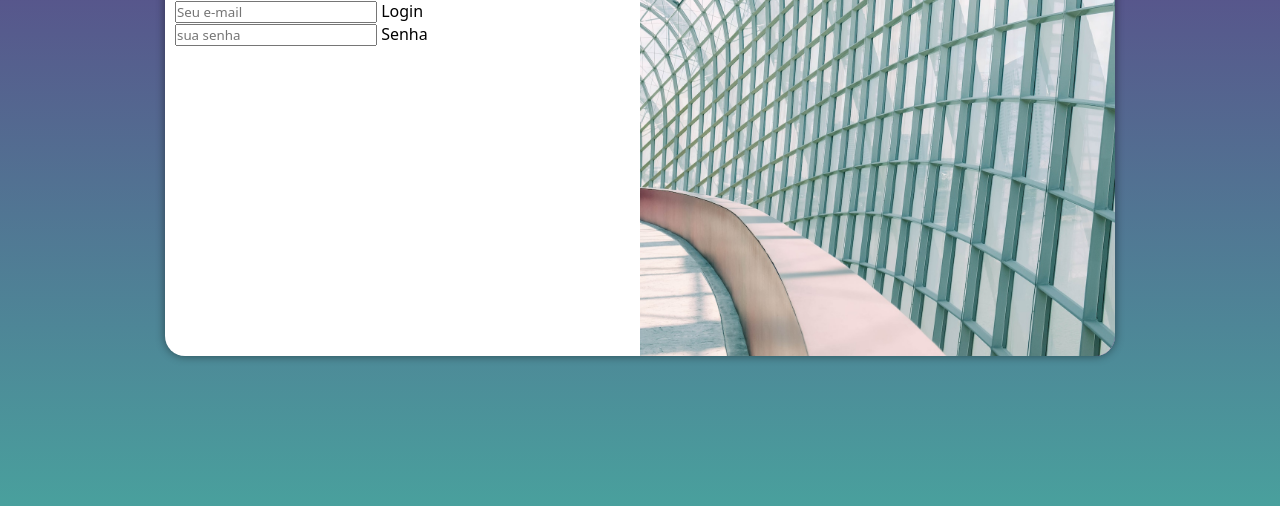
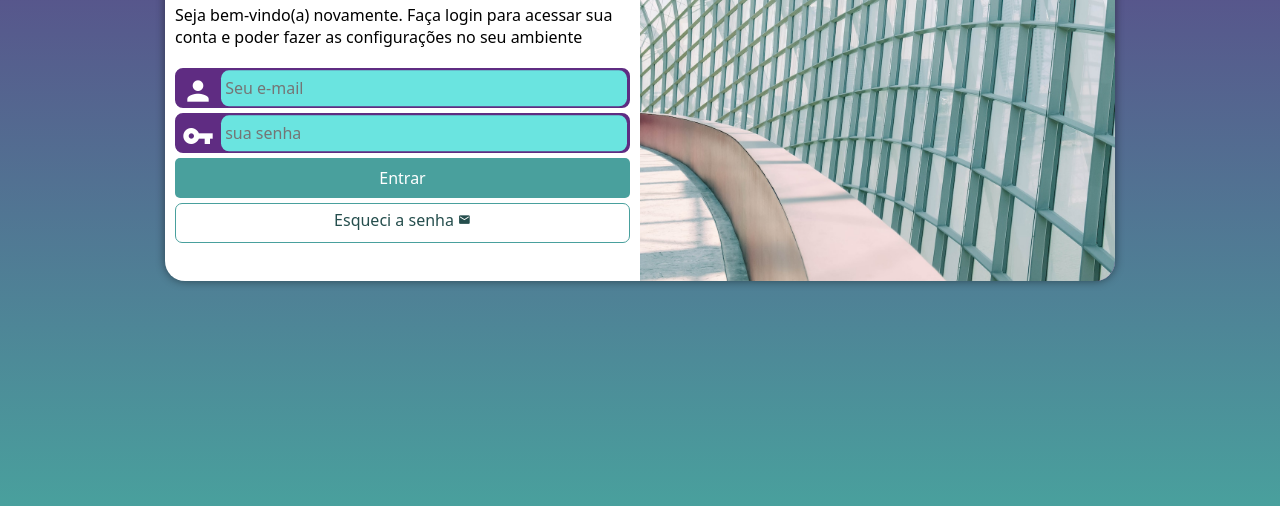
Before and after one commit to IsraelPBSousa/projeto-login, a plain HTML site: page index.html in a window 1280 px wide. Shown: the part 294-800 px from the top of the page. Drawn offline with Linux system fonts and the light colour scheme.

Commit message:
finalizado

```diff
--- a/estilos/media-query.css
+++ b/estilos/media-query.css
@@ -14,6 +14,7 @@ Grandes telas: acima de 1200px
     }
     section#login {
         width: 80vw;
+        height: 280px;
     }
     section#login > div#imagem {
         float: left;
@@ -31,6 +32,7 @@ Grandes telas: acima de 1200px
     }
     section#login {
         width: 950px;
+        height: 350px;
     }
     section#login > div#imagem {
         float: right;
@@ -45,6 +47,7 @@ Grandes telas: acima de 1200px
         font-size: 2em;
     }
     div#formulario > p {
-        font-size: 1.2em;
+        font-size: 1em;
+        margin: 20px 0px;
     }
 }
--- a/estilos/style.css
+++ b/estilos/style.css
@@ -26,7 +26,6 @@ section#login {
     position: absolute;
     top: 50%;
     left: 50%;
-    transform: translate(-50%, -50% );
     overflow: hidden;
 
     background-color: white;
@@ -35,6 +34,7 @@ section#login {
     border-radius: 20px;
     box-shadow: 0px 0px 10px rgba(0, 0, 0, 0.459);
 
+    transform: translate(-50%, -50% );
     transition: width .3s, height .3s;
     transition-timing-function: ease;
 }
@@ -56,3 +56,70 @@ div#formulario > h1 {
 div#formulario > p {
     font-size: 0.8em;
 }
+form > div.campo {
+    background-color: #5f2c82;
+    border: 2px solid #5f2c82;
+    display: block;
+    width: 100%;
+    height: 40px;
+    border-radius: 8px;
+    margin: 5px 0px;
+}
+div.campo > label {
+    display: none;
+}
+div.campo > i {
+    color: white;
+    /*background-color: black;*/
+    font-size: 2em;
+    width: 40px;
+    padding: 5px;
+}
+div.campo > input {
+    background-color: #6ae4e0;
+    font-size: 1em;
+    width: calc(100% - 44.7px);
+    height: 100%;
+    border: 0px;
+    border-radius: 8px;
+    padding: 4px;
+    transform: translateY(-12.7px);
+}
+div.campo > input:focus-within {
+    background-color: white;
+}
+form > input[type=submit] {
+    display: block;
+    font-size: 1em;
+    width: 100%;
+    height: 40px;
+    background-color: #49a09d;
+    color: white;
+    border: none;
+    border-radius: 5px;
+    cursor: pointer;
+
+}
+form > input[type=submit]:hover {
+    background-color: #254e4d;
+}
+form > a.botao {
+    display: block;
+    text-align: center;
+    font-size: 1em;
+    width: 100%;
+    height: 40px;
+    margin-top: 5px;
+    padding-top: 5px;
+    background-color: white;
+    color: #254e4d;
+    border: 1px solid #49a09d;
+    border-radius: 7px;
+    text-decoration: none;
+}
+form > a.botao > i {
+    font-size: 0.8em;
+}
+form > a.botao:hover {
+    background-color: #6ae4e0;
+}
--- a/index.html
+++ b/index.html
@@ -5,6 +5,7 @@
     <meta http-equiv="X-UA-Compatible" content="IE=edge">
     <meta name="viewport" content="width=device-width, initial-scale=1.0">
     <title>login</title>
+    <link href="https://fonts.googleapis.com/icon?family=Material+Icons" rel="stylesheet">
     <link rel="stylesheet" href="estilos/style.css">
     <link rel="stylesheet" href="estilos/media-query.css">
 </head>
@@ -17,17 +18,22 @@
             <div id="formulario">
                 <h1>login</h1>
                 <p>Seja bem-vindo(a) novamente. Faça login para acessar sua conta e poder fazer as configurações no seu ambiente</p>
-                <form action="login.php" method="post">
+                <form action="login.php" method="post" autocomplete="on">
                     <div class="campo">
-
-                        <input type="email" name="login" id="ilogin" placeholder="Seu e-mail">
+                        <i class="material-icons" onclick="clickMenu()">person</i>
+                        <input type="email" name="login" id="ilogin" placeholder="Seu e-mail" autocomplete="email" required maxlength="30">
                         <label for="ilogin">Login</label>
 
                     </div>
                     <div class="campo">
-                        <input type="password" name="senha" id="isenha" placeholder="sua senha">
+                        <i class="material-icons" onclick="clickMenu()">vpn_key</i>
+                        <input type="password" name="senha" id="isenha" placeholder="sua senha" autocomplete="current-password" required  minlength="9" maxlength="20">
                         <label for="isenha">Senha</label>
                     </div>
+                    <input type="submit" value="Entrar">
+                    <a class="botao" href="esquesi.html">
+                        Esqueci a senha <i class="material-icons" onclick="clickMenu()">mail</i>
+                    </a>
                 </form>
             </div>
         </section>
```
